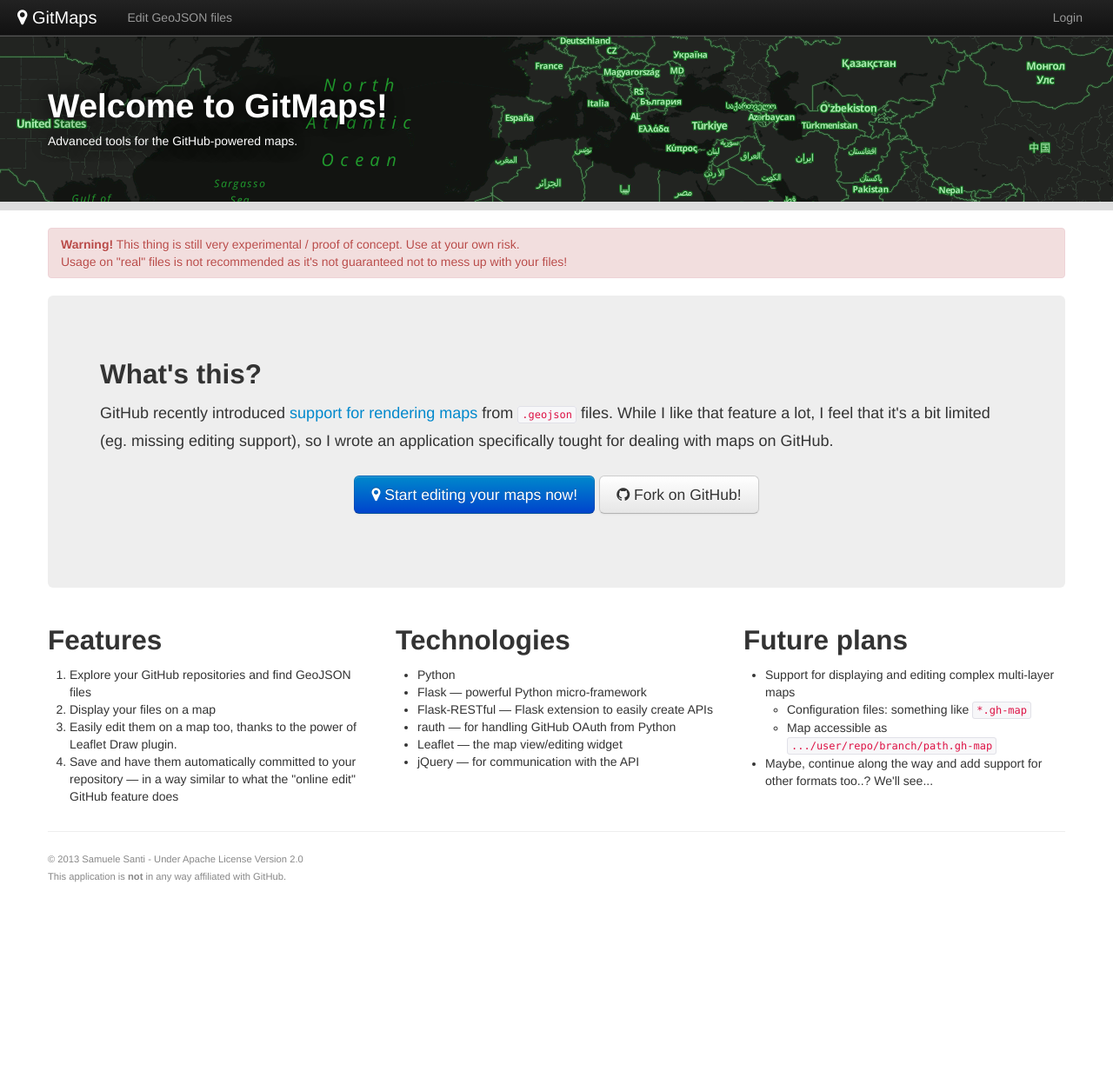
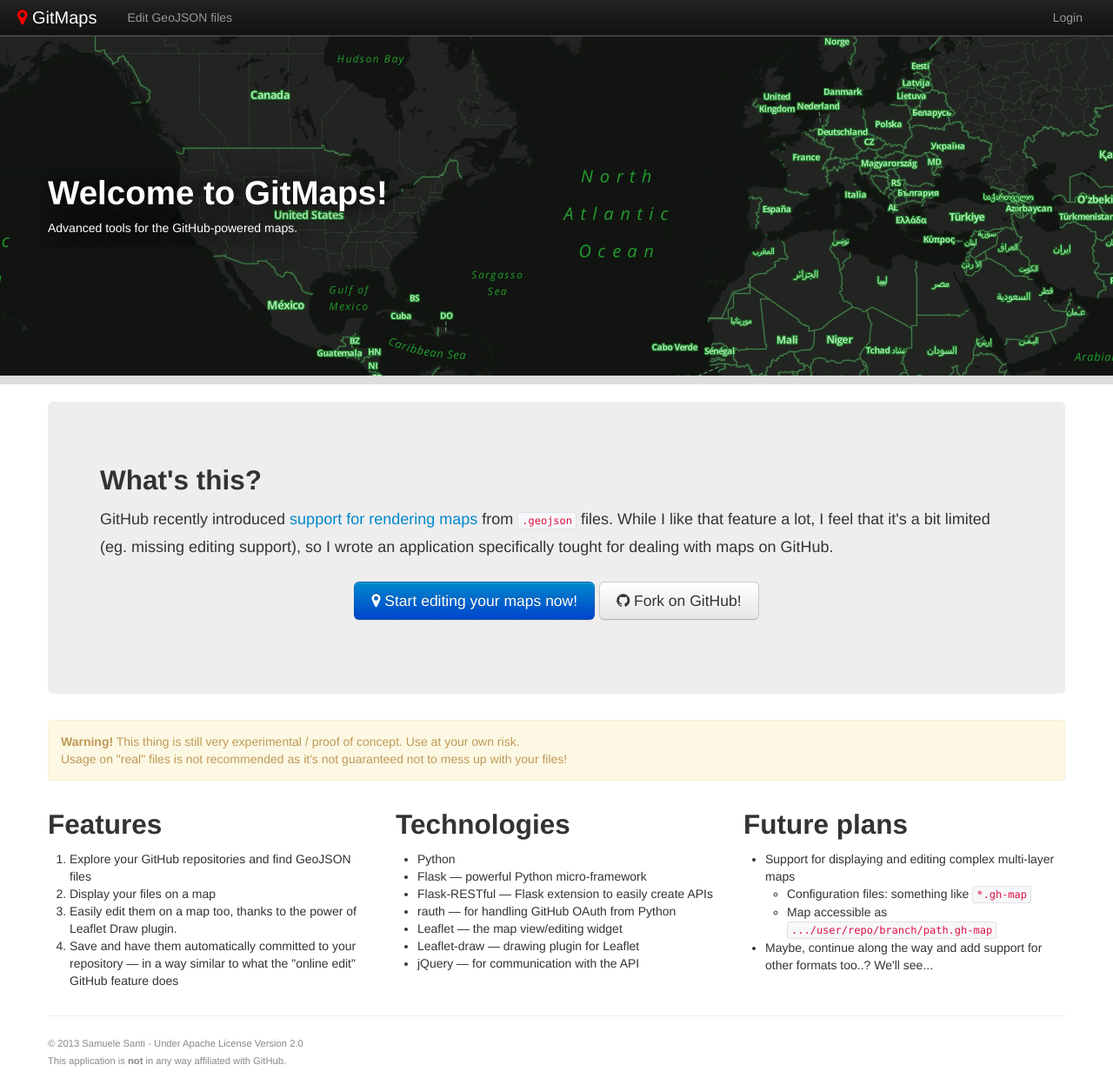
Before and after one commit to rshk/GitMaps, a Python web app: template GitMaps/templates/index.html in a window 1280 px wide. Shown: the whole page at 87% size. Before the commit the page ends 1015 px from the top, so only its background shows below. Run offline with Jinja, Linux system fonts and the light colour scheme; the template is opened without the code that fills it, so the values that code supplies are empty; some libraries are stand-ins or nearby versions.

Commit message:
Nicer homepage

```diff
--- a/GitMaps/static/style.css
+++ b/GitMaps/static/style.css
@@ -5,33 +5,40 @@
     bottom: 10px;
     right: 10px;
 }
-th, td { text-align: left; }
-th { font-weight: bold; }
+/*th, td { text-align: left; }
+th { font-weight: bold; }*/
+
+/*.navbar .brand {
+    color: #fff;
+}
+.navbar .brand i {
+    color: #f00;
+}*/
+.navbar .brand,
+.navbar .brand i {
+    transition: color 1s;
+    color: #ddd;
+}
+.navbar .brand i {
+    color: #aaa;
+}
+.navbar .brand:hover i {
+    color: #f00;
+}
 
 .leaflet-popup-content {
     margin: 10px 10px;
 }
-
 .leaflet-popup-content-wrapper {
     border-radius: 0;
     -webkit-border-radius: 0;
 }
 
-body.region-america .intro-header {
-    background-position: 100px center;
-}
-body.region-europe .intro-header {
-    background-position: -500px center;
-}
-body.region-asia .intro-header {
-    background-position: -800px center;
-}
-
-
 .intro-header {
-    padding: 50px 0;
-    background: #10140F url(./images/title-background.png);
-    background-position: center center;
+    padding: 150px 0;
+    background: #10140F url(./images/title-background.png) repeat-x;
+    background-position: 400px -30px;
+    /*background-position: 500px -100px;*/
     background-attachment: 100px 0;
     color: #fff;
     border-top: solid 1px #555;
@@ -39,6 +46,16 @@
     margin-bottom: 20px;
     text-shadow: #000 0 0 20px;
 }
+/*.intro-header {
+    padding: 50px 0;
+    background-position: 500px -100px;
+    transition: padding 1s,
+                background-position 1s;
+}
+.intro-header:hover {
+    padding: 200px 0;
+    background-position: 500px 0;
+}*/
 
 @media (max-width: 767px) {
     .intro-header {
--- a/GitMaps/templates/index.html
+++ b/GitMaps/templates/index.html
@@ -11,14 +11,6 @@
 </div>
 
 <div class="container">
-
-    <div class="alert alert-error">
-        <strong>Warning!</strong>
-        This thing is still very experimental / proof of concept.
-        Use at your own risk.<br>
-        Usage on "real" files is not recommended as it's not guaranteed
-        not to mess up with your files!
-    </div>
 
     <div class="hero-unit">
 
@@ -49,6 +41,14 @@
 
     </div>
 
+    <div class="alert alert-warning alert-block">
+        <strong>Warning!</strong>
+        This thing is still very experimental / proof of concept.
+        Use at your own risk.<br>
+        Usage on "real" files is not recommended as it's not guaranteed
+        not to mess up with your files!
+    </div>
+
     <div class="row-fluid">
         <div class="span4">
             <h2>Features</h2>
@@ -70,6 +70,7 @@
                 <li>Flask-RESTful &mdash; Flask extension to easily create APIs</li>
                 <li>rauth &mdash; for handling GitHub OAuth from Python</li>
                 <li>Leaflet &mdash; the map view/editing widget</li>
+                <li>Leaflet-draw &mdash; drawing plugin for Leaflet</li>
                 <li>jQuery &mdash; for communication with the API</li>
             </ul>
         </div>
--- a/GitMaps/templates/map-editor/base.html
+++ b/GitMaps/templates/map-editor/base.html
@@ -11,6 +11,7 @@
     <div class="container">
 
       <hr>
+
       <p style="color:#888;font-size:80%;">
           &copy; 2013 Samuele Santi - Under Apache License Version 2.0<br>
           This application is <strong>not</strong> in any way affiliated with GitHub.
```
Also changed, not shown: GitMaps/static/images/title-background.png. Lines whose indentation alone changed are shown as unchanged.
